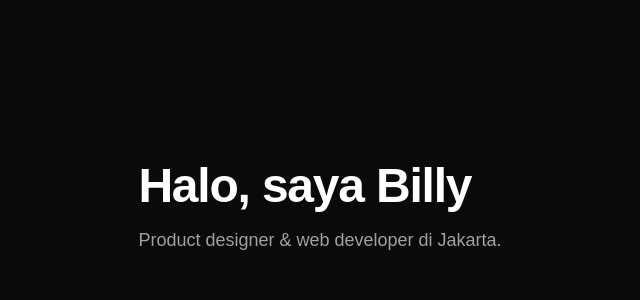
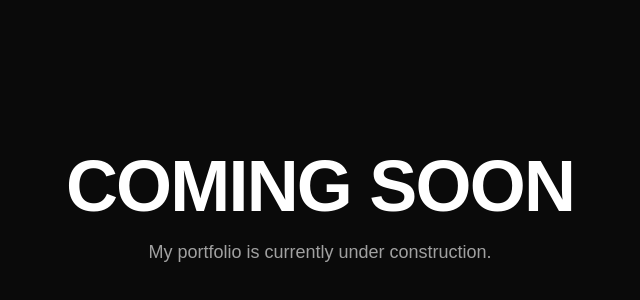
Before and after one commit to billycheniago/portfolio-next, a Next.js app: page / in a window 1280 px wide. Shown: the part 192-492 px from the top of the page, without its empty margins (320-960 px from the left). Built offline with nearby package versions, Linux system fonts and the light colour scheme.

Commit message:
update halaman utama

```diff
--- a/app/layout.tsx
+++ b/app/layout.tsx
@@ -13,8 +13,8 @@ const geistMono = Geist_Mono({
 });
 
 export const metadata: Metadata = {
-  title: "Create Next App",
-  description: "Generated by create next app",
+  title: "Billy | Product Designer & UI/UX Designer",
+  description: "Billy's portfolio website",
 };
 
 export default function RootLayout({ children }: LayoutProps<"/">) {
@@ -23,7 +23,9 @@ export default function RootLayout({ children }: LayoutProps<"/">) {
       lang="en"
       className={`${geistSans.variable} ${geistMono.variable} h-full antialiased`}
     >
-      <body className="min-h-full flex flex-col">{children}</body>
+      <body className="min-h-full flex flex-col" suppressHydrationWarning>
+        {children}
+      </body>
     </html>
   );
 }
--- a/app/page.tsx
+++ b/app/page.tsx
@@ -8,13 +8,11 @@ export default function Home() {
         initial={{ opacity: 0, y: 24 }}
         animate={{ opacity: 1, y: 0 }}
         transition={{ duration: 0.8, ease: "easeOut" }}
-        className="max-w-xl"
+        className="max-w-xl text-center"
       >
-        <h1 className="text-5xl font-semibold tracking-tight">
-          Halo, saya Billy
-        </h1>
+        <h1 className="text-7xl font-semibold tracking-tight">COMING SOON</h1>
         <p className="mt-4 text-lg text-neutral-400">
-          Product designer & web developer di Jakarta.
+          My portfolio is currently under construction.
         </p>
       </motion.div>
     </main>
```
